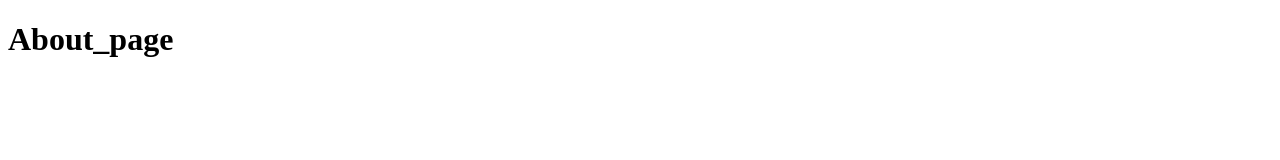
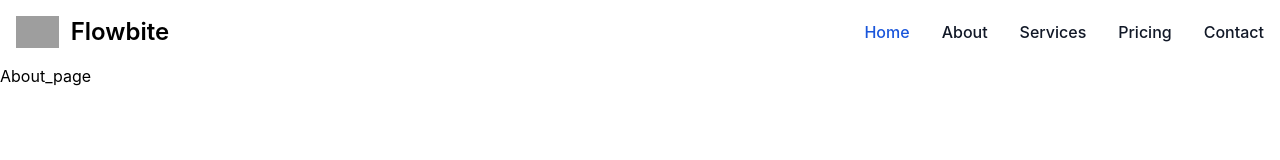
Before and after one commit to nethma-iCET/demo_project, a plain HTML site: page about.html in a window 1280 px wide. Drawn offline with nearby package versions, Linux system fonts and the light colour scheme; grey boxes are pictures that could not be loaded.

Commit message:
add nav bar to about

```diff
--- a/about.html
+++ b/about.html
@@ -1,11 +1,63 @@
 <!DOCTYPE html>
 <html lang="en">
+
 <head>
     <meta charset="UTF-8">
     <meta name="viewport" content="width=device-width, initial-scale=1.0">
     <title>Document</title>
+    <link
+      href="https://cdn.jsdelivr.net/npm/flowbite@3.1.2/dist/flowbite.min.css"
+      rel="stylesheet"
+    />
 </head>
+
 <body>
+    <nav class="bg-white border-gray-200 dark:bg-gray-900">
+        <div class="max-w-screen-xl flex flex-wrap items-center justify-between mx-auto p-4">
+            <a href="https://flowbite.com/" class="flex items-center space-x-3 rtl:space-x-reverse">
+                <img src="https://flowbite.com/docs/images/logo.svg" class="h-8" alt="Flowbite Logo" />
+                <span class="self-center text-2xl font-semibold whitespace-nowrap dark:text-white">Flowbite</span>
+            </a>
+            <button data-collapse-toggle="navbar-default" type="button"
+                class="inline-flex items-center p-2 w-10 h-10 justify-center text-sm text-gray-500 rounded-lg md:hidden hover:bg-gray-100 focus:outline-none focus:ring-2 focus:ring-gray-200 dark:text-gray-400 dark:hover:bg-gray-700 dark:focus:ring-gray-600"
+                aria-controls="navbar-default" aria-expanded="false">
+                <span class="sr-only">Open main menu</span>
+                <svg class="w-5 h-5" aria-hidden="true" xmlns="http://www.w3.org/2000/svg" fill="none"
+                    viewBox="0 0 17 14">
+                    <path stroke="currentColor" stroke-linecap="round" stroke-linejoin="round" stroke-width="2"
+                        d="M1 1h15M1 7h15M1 13h15" />
+                </svg>
+            </button>
+            <div class="hidden w-full md:block md:w-auto" id="navbar-default">
+                <ul
+                    class="font-medium flex flex-col p-4 md:p-0 mt-4 border border-gray-100 rounded-lg bg-gray-50 md:flex-row md:space-x-8 rtl:space-x-reverse md:mt-0 md:border-0 md:bg-white dark:bg-gray-800 md:dark:bg-gray-900 dark:border-gray-700">
+                    <li>
+                        <a href="#"
+                            class="block py-2 px-3 text-white bg-blue-700 rounded-sm md:bg-transparent md:text-blue-700 md:p-0 dark:text-white md:dark:text-blue-500"
+                            aria-current="page">Home</a>
+                    </li>
+                    <li>
+                        <a href="#"
+                            class="block py-2 px-3 text-gray-900 rounded-sm hover:bg-gray-100 md:hover:bg-transparent md:border-0 md:hover:text-blue-700 md:p-0 dark:text-white md:dark:hover:text-blue-500 dark:hover:bg-gray-700 dark:hover:text-white md:dark:hover:bg-transparent">About</a>
+                    </li>
+                    <li>
+                        <a href="#"
+                            class="block py-2 px-3 text-gray-900 rounded-sm hover:bg-gray-100 md:hover:bg-transparent md:border-0 md:hover:text-blue-700 md:p-0 dark:text-white md:dark:hover:text-blue-500 dark:hover:bg-gray-700 dark:hover:text-white md:dark:hover:bg-transparent">Services</a>
+                    </li>
+                    <li>
+                        <a href="#"
+                            class="block py-2 px-3 text-gray-900 rounded-sm hover:bg-gray-100 md:hover:bg-transparent md:border-0 md:hover:text-blue-700 md:p-0 dark:text-white md:dark:hover:text-blue-500 dark:hover:bg-gray-700 dark:hover:text-white md:dark:hover:bg-transparent">Pricing</a>
+                    </li>
+                    <li>
+                        <a href="#"
+                            class="block py-2 px-3 text-gray-900 rounded-sm hover:bg-gray-100 md:hover:bg-transparent md:border-0 md:hover:text-blue-700 md:p-0 dark:text-white md:dark:hover:text-blue-500 dark:hover:bg-gray-700 dark:hover:text-white md:dark:hover:bg-transparent">Contact</a>
+                    </li>
+                </ul>
+            </div>
+        </div>
+    </nav>
+
     <h1>About_page</h1>
 </body>
+
 </html>
```
